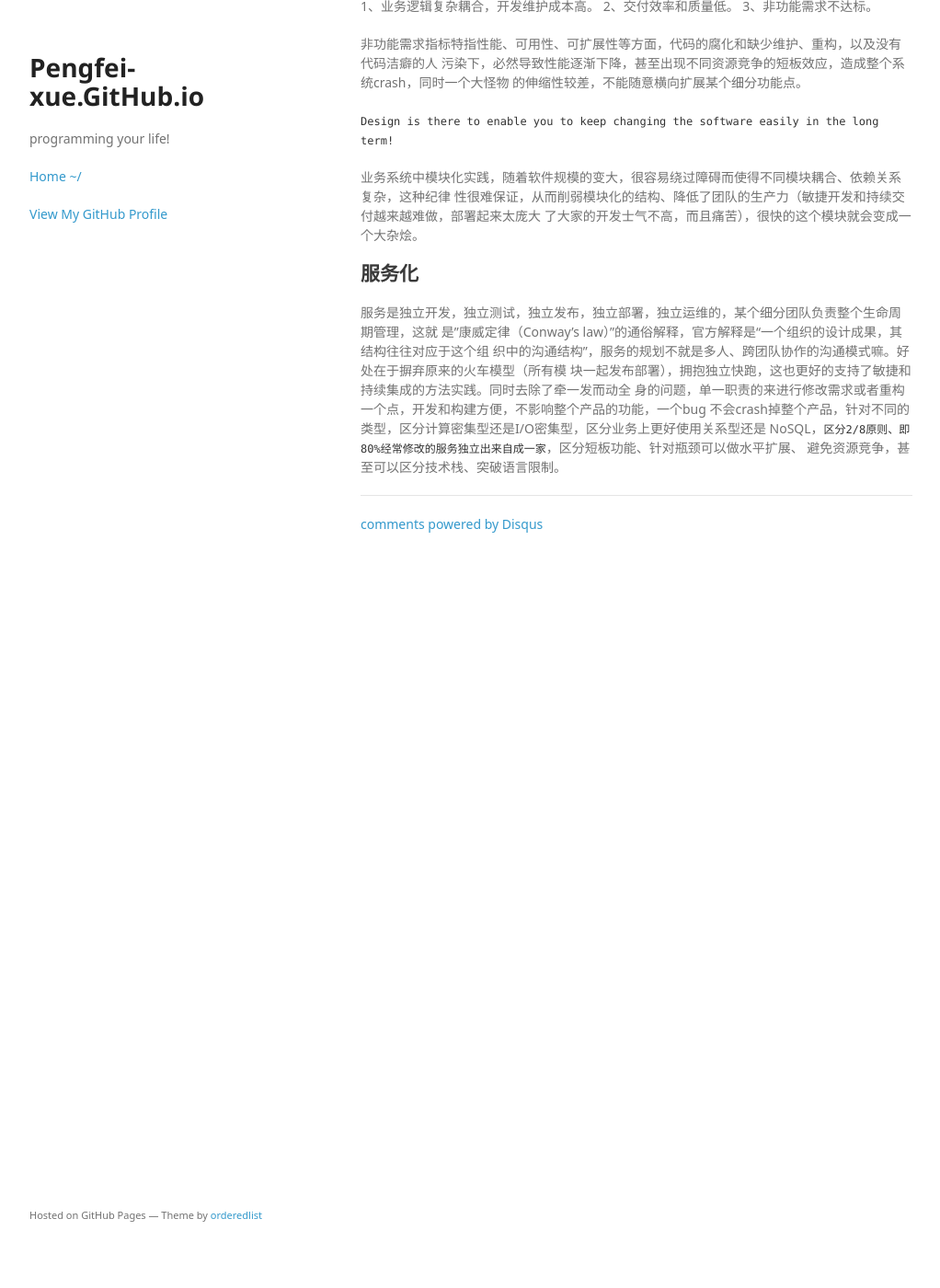
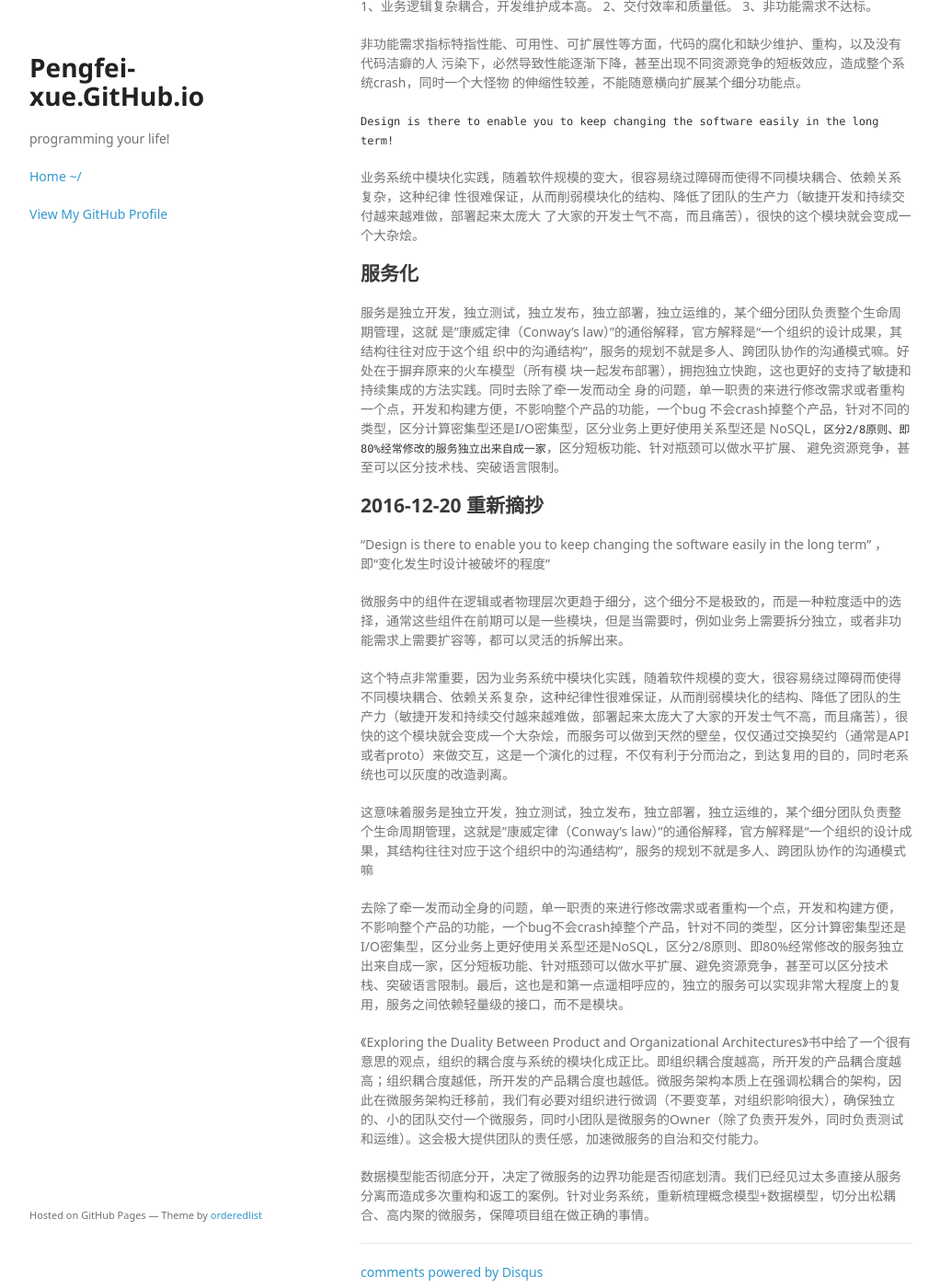
Before and after one commit to pengfei-xue/pengfei-xue.github.io, a Jekyll site: the page built from _posts/2016/2016-11-28-the-back-end-business-systems-service-transformation.markdown, in a window 1280 px wide and 1400 px high, scrolled down 933 px. Shown: the whole window at 92% size, without its empty margins (128-1150 px from the left). Built offline with Jekyll 4.4.1, drawn with Linux system fonts in a browser that asks for light colours; some web fonts are replaced; comment, search, counter and statistics services are not loaded; before the commit the page ends 1563 px from its top, so only the background shows below that; some of the changed text lies outside the part shown.

Commit message:
update blog

```diff
--- a/_posts/2016/2016-11-28-the-back-end-business-systems-service-transformation.markdown
+++ b/_posts/2016/2016-11-28-the-back-end-business-systems-service-transformation.markdown
@@ -8,6 +8,7 @@ categories: [reading,]
 ---
 
 [谈谈后端业务系统的微服务化改造](http://www.infoq.com/cn/articles/the-back-end-business-systems-service-transformation)
+[从单体架构迁移到微服务，8个关键的思考、实践和经验](http://www.infoq.com/cn/news/2016/08/Monomer-architecture-Micro-servi)
 
 ## 问题
 
@@ -69,3 +70,19 @@ categories: [reading,]
 不会crash掉整个产品，针对不同的类型，区分计算密集型还是I/O密集型，区分业务上更好使用关系型还是
 NoSQL，`区分2/8原则、即80%经常修改的服务独立出来自成一家`，区分短板功能、针对瓶颈可以做水平扩展、
 避免资源竞争，甚至可以区分技术栈、突破语言限制。
+
+## 2016-12-20 重新摘抄
+
+“Design is there to enable you to keep changing the software easily in the long term” ，即“变化发生时设计被破坏的程度”
+
+微服务中的组件在逻辑或者物理层次更趋于细分，这个细分不是极致的，而是一种粒度适中的选择，通常这些组件在前期可以是一些模块，但是当需要时，例如业务上需要拆分独立，或者非功能需求上需要扩容等，都可以灵活的拆解出来。
+
+这个特点非常重要，因为业务系统中模块化实践，随着软件规模的变大，很容易绕过障碍而使得不同模块耦合、依赖关系复杂，这种纪律性很难保证，从而削弱模块化的结构、降低了团队的生产力（敏捷开发和持续交付越来越难做，部署起来太庞大了大家的开发士气不高，而且痛苦），很快的这个模块就会变成一个大杂烩，而服务可以做到天然的壁垒，仅仅通过交换契约（通常是API或者proto）来做交互，这是一个演化的过程，不仅有利于分而治之，到达复用的目的，同时老系统也可以灰度的改造剥离。
+
+这意味着服务是独立开发，独立测试，独立发布，独立部署，独立运维的，某个细分团队负责整个生命周期管理，这就是”康威定律（Conway’s law）”的通俗解释，官方解释是“一个组织的设计成果，其结构往往对应于这个组织中的沟通结构”，服务的规划不就是多人、跨团队协作的沟通模式嘛
+
+去除了牵一发而动全身的问题，单一职责的来进行修改需求或者重构一个点，开发和构建方便，不影响整个产品的功能，一个bug不会crash掉整个产品，针对不同的类型，区分计算密集型还是I/O密集型，区分业务上更好使用关系型还是NoSQL，区分2/8原则、即80%经常修改的服务独立出来自成一家，区分短板功能、针对瓶颈可以做水平扩展、避免资源竞争，甚至可以区分技术栈、突破语言限制。最后，这也是和第一点遥相呼应的，独立的服务可以实现非常大程度上的复用，服务之间依赖轻量级的接口，而不是模块。
+
+《Exploring the Duality Between Product and Organizational Architectures》书中给了一个很有意思的观点，组织的耦合度与系统的模块化成正比。即组织耦合度越高，所开发的产品耦合度越高；组织耦合度越低，所开发的产品耦合度也越低。微服务架构本质上在强调松耦合的架构，因此在微服务架构迁移前，我们有必要对组织进行微调（不要变革，对组织影响很大），确保独立的、小的团队交付一个微服务，同时小团队是微服务的Owner（除了负责开发外，同时负责测试和运维）。这会极大提供团队的责任感，加速微服务的自治和交付能力。
+
+数据模型能否彻底分开，决定了微服务的边界功能是否彻底划清。我们已经见过太多直接从服务分离而造成多次重构和返工的案例。针对业务系统，重新梳理概念模型+数据模型，切分出松耦合、高内聚的微服务，保障项目组在做正确的事情。
```
Also changed, not shown: _posts/devnotes/python.markdown (+11 -0 lines), _posts/devnotes/spark.markdown (+22 -0 lines).
